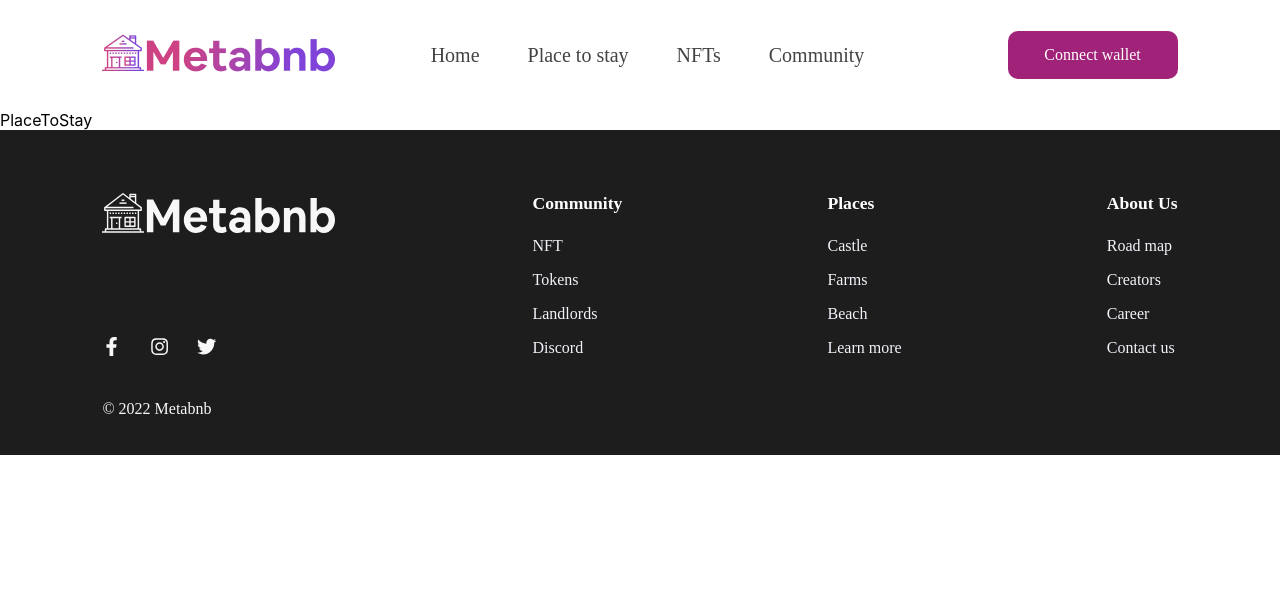
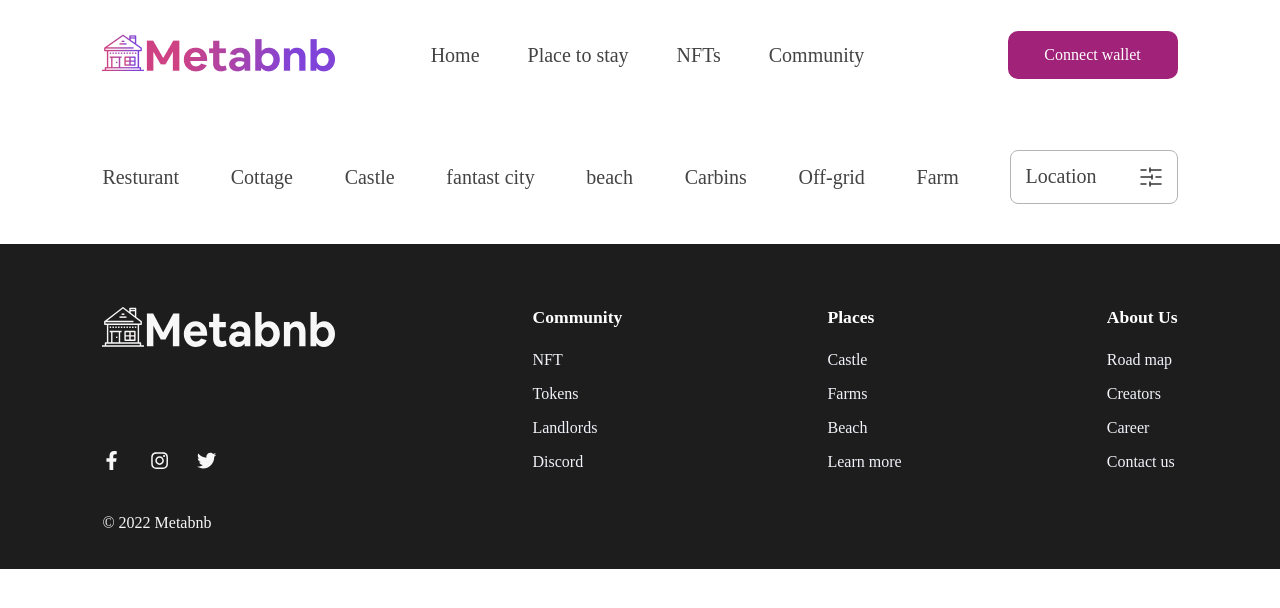
Before and after one commit to tayor99/hng_metabnb, a React (Create React App) app: page / in a window 1280 px wide. Shown: the top 608 px of the page. Built offline with nearby package versions, Linux system fonts and the light colour scheme; a web font is replaced by a local one.

Commit message:
feature : filter components

```diff
--- /dev/null
+++ b/src/components/Filter/Filter.jsx
@@ -0,0 +1,25 @@
+import { Wrapper } from "./Filter.style";
+import settings from "../../Assets/setting-5.svg";
+const Filter = () => {
+  return (
+    <Wrapper>
+      <div className="filter__container">
+        <ul>
+          <li>Resturant</li>
+          <li>Cottage</li>
+          <li>Castle</li>
+          <li>fantast city</li>
+          <li>beach</li>
+          <li>Carbins</li>
+          <li>Off-grid</li>
+          <li>Farm</li>
+          <li>
+            Location <img src={settings} alt="icon" />
+          </li>
+        </ul>
+      </div>
+    </Wrapper>
+  );
+};
+
+export default Filter;
--- /dev/null
+++ b/src/components/Filter/Filter.style.jsx
@@ -0,0 +1,32 @@
+import styled from "styled-components";
+
+export const Wrapper = styled.div`
+  width: 100%;
+  .filter__container {
+    width: 84%;
+    margin: 40px auto;
+    ul {
+      display: flex;
+      justify-content: space-between;
+      align-items: center;
+      li {
+        list-style: none;
+        font-family: var(--font-primary);
+        font-weight: 400;
+        font-size: 1.25rem;
+        color: var(--clr-black-2);
+        cursor: pointer;
+        &:last-child {
+          border: 1px solid var(--clr-grey-1);
+          border-radius: 8px;
+          padding: 14px;
+          display: flex;
+
+          img {
+            margin-left: 42px;
+          }
+        }
+      }
+    }
+  }
+`;
--- a/src/index.css
+++ b/src/index.css
@@ -12,6 +12,7 @@
   --clr-black-3: #a3a3a3;
   --clr-black-4: #1d1d1e;
   --clr-grey: #b8b8b8;
+  --clr-grey-1: #b4b4b4;
   --font-primary: "Red Rose", cursive;
 }
 body {
--- a/src/pages/PlaceToStay/PlaceToStay.jsx
+++ b/src/pages/PlaceToStay/PlaceToStay.jsx
@@ -1,5 +1,11 @@
+import Filter from "../../components/Filter/Filter";
+
 const PlaceToStay = () => {
-  return <div>PlaceToStay</div>;
+  return (
+    <>
+      <Filter />
+    </>
+  );
 };
 
 export default PlaceToStay;
```
Also changed, not shown: src/Assets/setting-5.svg (added), 1 other file (tests, documents, lock files or other folders).
